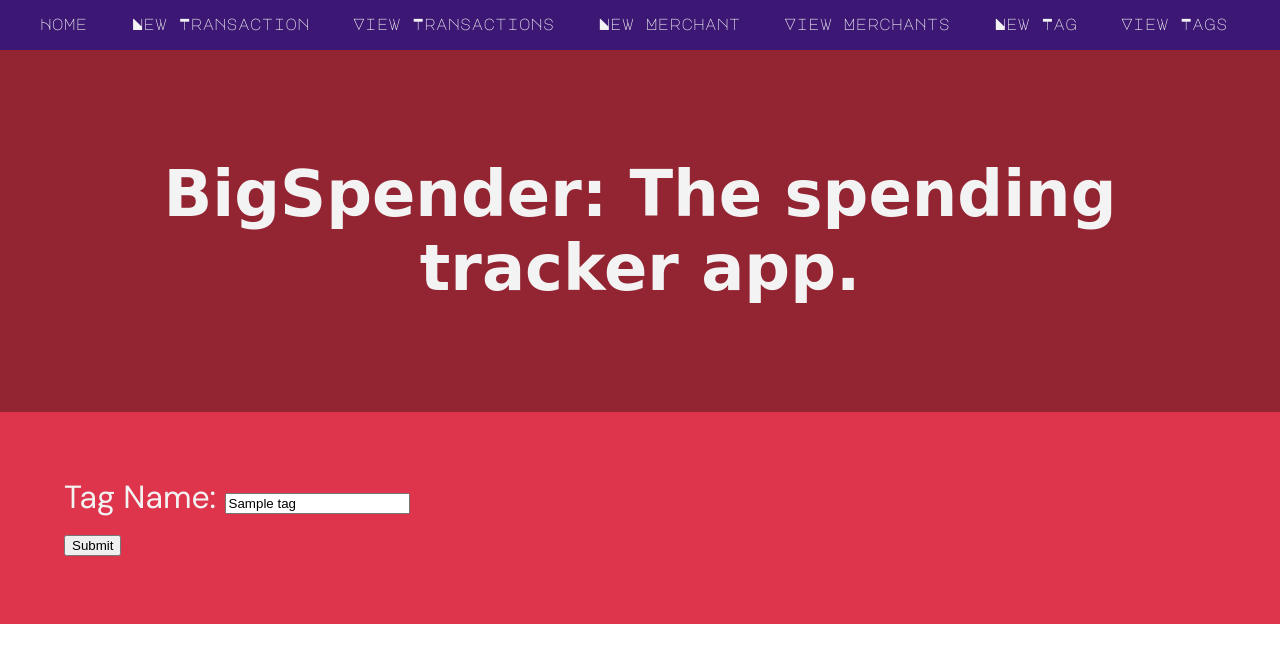
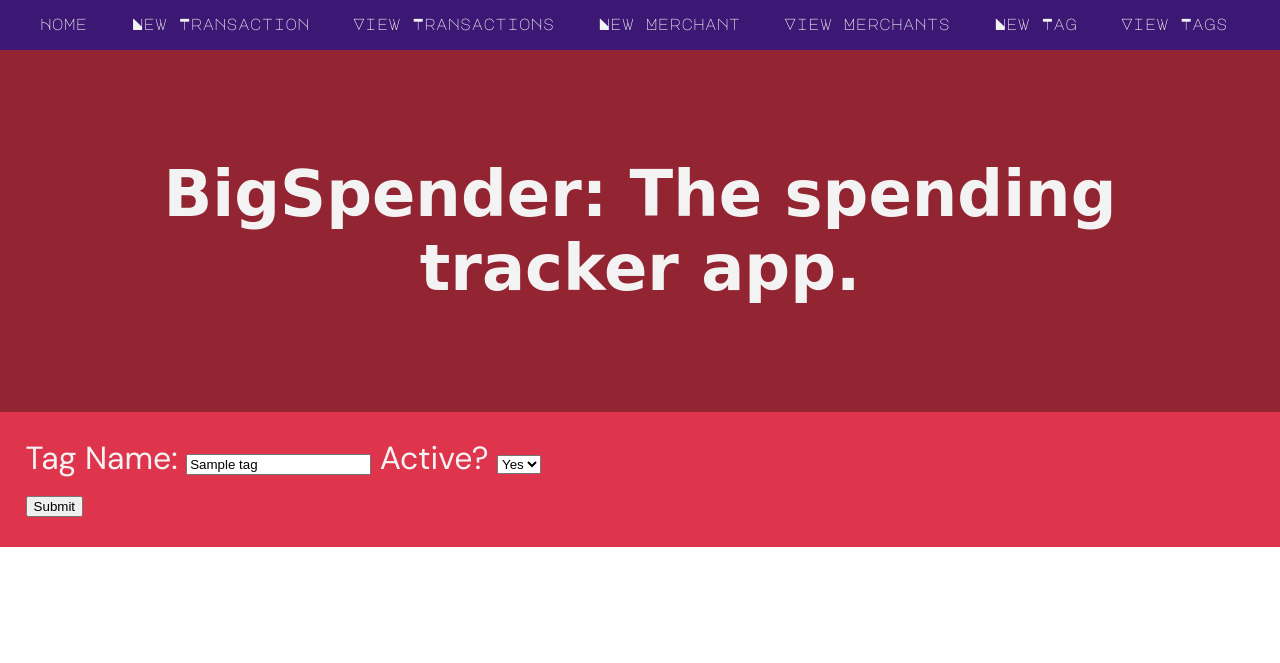
Before and after one commit to abercrombiedj2/spending_tracker_app, a Flask app: page /tags/1/edit_tag in a window 1280 px wide. Shown: the top 663 px of the page. Run offline with Flask 2, Linux system fonts and the light colour scheme; a database or web service that is not in the repository returns one stand-in record (values such as "Sample title"); some libraries are stand-ins or nearby versions; some web fonts are replaced.

Commit message:
seventh commit

```diff
--- a/controllers/tag_controller.py
+++ b/controllers/tag_controller.py
@@ -18,7 +18,7 @@ def create_tag():
     tag_name = request.form['tag_name']
     tag = Tag(tag_name)
     tag_repository.save(tag)
-    return redirect("/")
+    return redirect("/tags/view_tags")
 
 @tags_blueprint.route("/tags/<id>/edit_tag")
 def edit_tag(id):
@@ -28,6 +28,10 @@ def edit_tag(id):
 @tags_blueprint.route("/tags/<id>", methods=['POST'])
 def update_tag(id):
     tag_name = request.form['tag_name']
-    tag = Tag(tag_name, id)
+    if request.form['tag_active'] == 'yes':
+        active = True
+    else:
+        active = False
+    tag = Tag(tag_name, id, active)
     tag_repository.update(tag)
-    return redirect("/")
+    return redirect("/tags/view_tags")
--- a/db/spending_tracker.sql
+++ b/db/spending_tracker.sql
@@ -4,12 +4,14 @@ DROP TABLE IF EXISTS tags;
 
 CREATE TABLE merchants(
     id SERIAL PRIMARY KEY,
-    name VARCHAR(255)
+    name VARCHAR(255),
+    active BOOLEAN
 );
 
 CREATE TABLE tags(
     id SERIAL PRIMARY KEY,
-    name VARCHAR(255)
+    name VARCHAR(255),
+    active BOOLEAN
 );
 
 CREATE TABLE transactions(
--- a/models/merchant.py
+++ b/models/merchant.py
@@ -1,5 +1,6 @@
 class Merchant:
 
-    def __init__(self, name, id=None):
+    def __init__(self, name, id=None, active=True):
         self.name = name
         self.id = id
+        self.active = active
--- a/models/tag.py
+++ b/models/tag.py
@@ -1,5 +1,6 @@
 class Tag:
 
-    def __init__(self, name, id=None):
+    def __init__(self, name, id=None, active=True):
         self.name = name
         self.id = id
+        self.active = active
--- a/repositories/tag_repository.py
+++ b/repositories/tag_repository.py
@@ -1,10 +1,9 @@
 from db.run_sql import run_sql
 from models.tag import Tag
-from models.transaction import Transaction
 
 def save(tag):
-    sql = "INSERT INTO tags (name) VALUES (%s) RETURNING id"
-    values = [tag.name]
+    sql = "INSERT INTO tags (name, active) VALUES (%s, %s) RETURNING *"
+    values = [tag.name, tag.active]
     results = run_sql(sql, values)
     id = results[0]['id']
     tag.id = id
@@ -16,7 +15,7 @@ def select(id):
     result = run_sql(sql, values)[0]
 
     if result is not None:
-        tag = Tag(result['name'], result['id'])
+        tag = Tag(result['name'], result['id'], result['active'])
     return tag
 
 def select_all():
@@ -26,11 +25,11 @@ def select_all():
     results = run_sql(sql)
 
     for row in results:
-        tag = Tag(row['name'], row['id'])
+        tag = Tag(row['name'], row['id'], row['active'])
         tags.append(tag)
     return tags
 
 def update(tag):
-    sql = "UPDATE tags SET name = %s WHERE id = %s"
-    values = [tag.name, tag.id]
+    sql = "UPDATE tags SET (name, active) = (%s, %s) WHERE id = %s"
+    values = [tag.name, tag.active, tag.id]
     run_sql(sql, values)
--- a/static/style.css
+++ b/static/style.css
@@ -4,10 +4,11 @@ body {
 
 .grid-container {
     display: grid;
-    grid-template-areas: "nav" "header" "content";
+    grid-template-areas: "navbar" "header" "content";
 }
 
 .navbar {
+    grid-area: navbar;
     background-color: #3C1874;
 }
 
@@ -23,6 +24,7 @@ body {
 }
 
 .header {
+    grid-area: header;
     padding: 5%;
     background-color: #932432;
 }
@@ -35,7 +37,7 @@ body {
 }
 
 .content {
-    padding: 5%;
+    padding: 2%;
     background-color: #DE354C;
     font-family: 'DM Sans', sans-serif;
     font-size: 2em;
--- a/templates/base.html
+++ b/templates/base.html
@@ -26,9 +26,10 @@
         <div class="header">
             <h1>BigSpender: The spending tracker app.</h1>
         </div>
+    </div>
         {% block content %}
 
         {% endblock content %}
-    </div>
+
 </body>
 </html>
--- a/templates/index.html
+++ b/templates/index.html
@@ -6,6 +6,7 @@
         <li>Keep track of your transactions.</li>
         <li>Create and edit merchants for your transactions.</li>
         <li>Group your transactions together with tags.</li>
+        <li>Choose whether your merchants and tags are active or inactive.</li>
     </ul>
     <h3>Please use the menu above to navigate the app.</h3>
 
--- a/templates/merchants/edit_merchant.html
+++ b/templates/merchants/edit_merchant.html
@@ -5,9 +5,13 @@
     <div>
         <label for="merchant_name">Merchant Name:</label>
         <input type="text" id="merchant_name" name="merchant_name" value="{{merchant.name}}">
+        <label for="merchant_active">Active?</label>
+        <select id="merchant_active" name="merchant_active">
+        <option value="yes">Yes</option>
+        <option value="no">No</option>
+        </select>
     </div>
         <input type="submit">
 </form>
 </div>
-
 {% endblock content %}
--- a/templates/merchants/view_merchants.html
+++ b/templates/merchants/view_merchants.html
@@ -5,6 +5,11 @@
     {% for merchant in all_merchants %}
         <div class="content">
             <p>Merchant: {{merchant.name}}</p>
+            {% if merchant.active == True %}
+                <p>Active</p>
+            {% else %}
+                <p>Inactive</p>
+            {% endif %}
             <a href="/merchants/{{merchant.id}}/edit_merchant">Edit Merchant</a>
         </div>
     {% endfor %}
--- a/templates/tags/edit_tag.html
+++ b/templates/tags/edit_tag.html
@@ -5,6 +5,11 @@
     <div>
         <label for="tag_name">Tag Name:</label>
         <input type="text" id="tag_name" name="tag_name" value="{{tag.name}}">
+        <label for="merchant_active">Active?</label>
+        <select id="tag_active" name="tag_active">
+        <option value="yes">Yes</option>
+        <option value="no">No</option>
+        </select>
     </div>
         <input type="submit">
 </form>
--- a/templates/tags/view_tags.html
+++ b/templates/tags/view_tags.html
@@ -4,6 +4,11 @@
     {% for tag in all_tags %}
         <div class="content">
             <p>Tag: {{tag.name}}</p>
+            {% if tag.active == True %}
+                <p>Active</p>
+            {% else %}
+                <p>Inactive</p>
+            {% endif %}
             <a href="/tags/{{tag.id}}/edit_tag">Edit Tag</a>
         </div>
     {% endfor %}
```
Also changed, not shown: controllers/merchant_controller.py (+7 -3 lines), repositories/merchant_repository.py (+6 -7 lines), tests/merchant_test.py (+3 -0 lines), tests/tag_test.py (+3 -0 lines), tests/transaction_test.py (+7 -1 lines).
